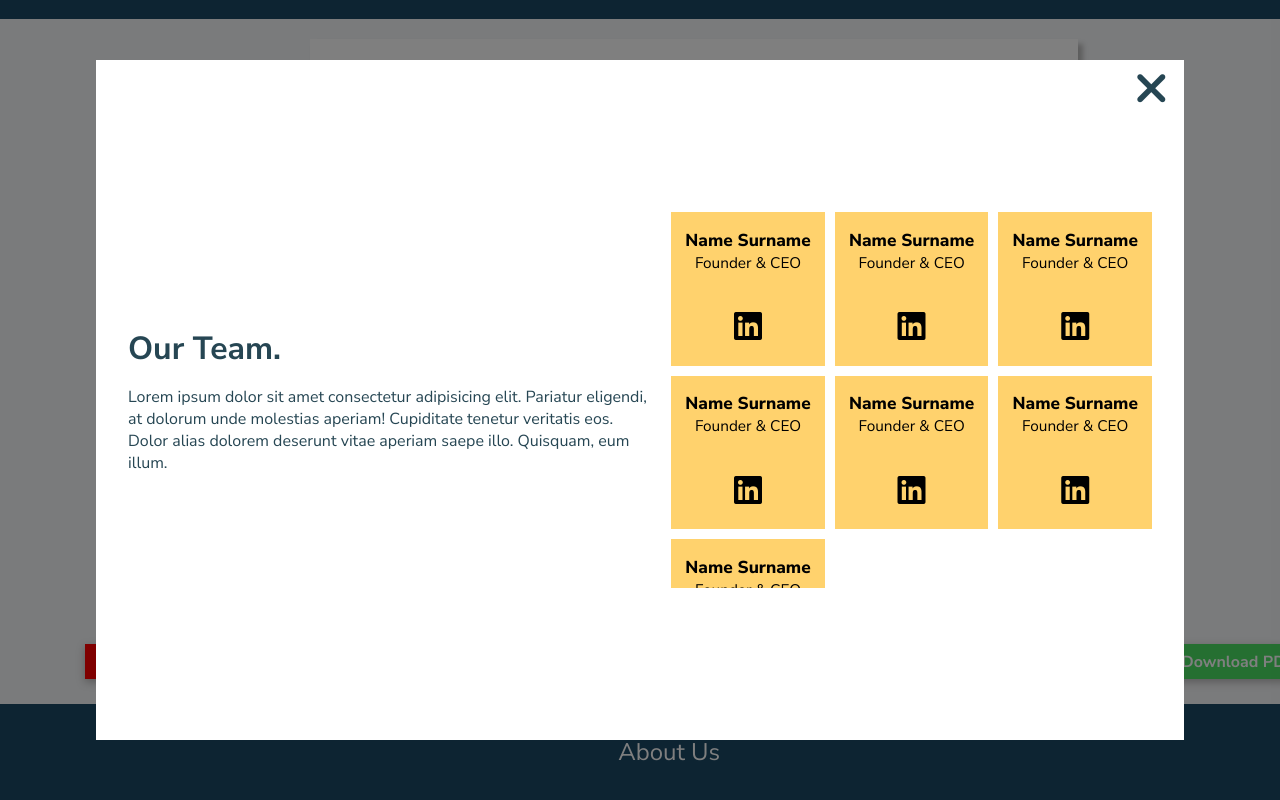
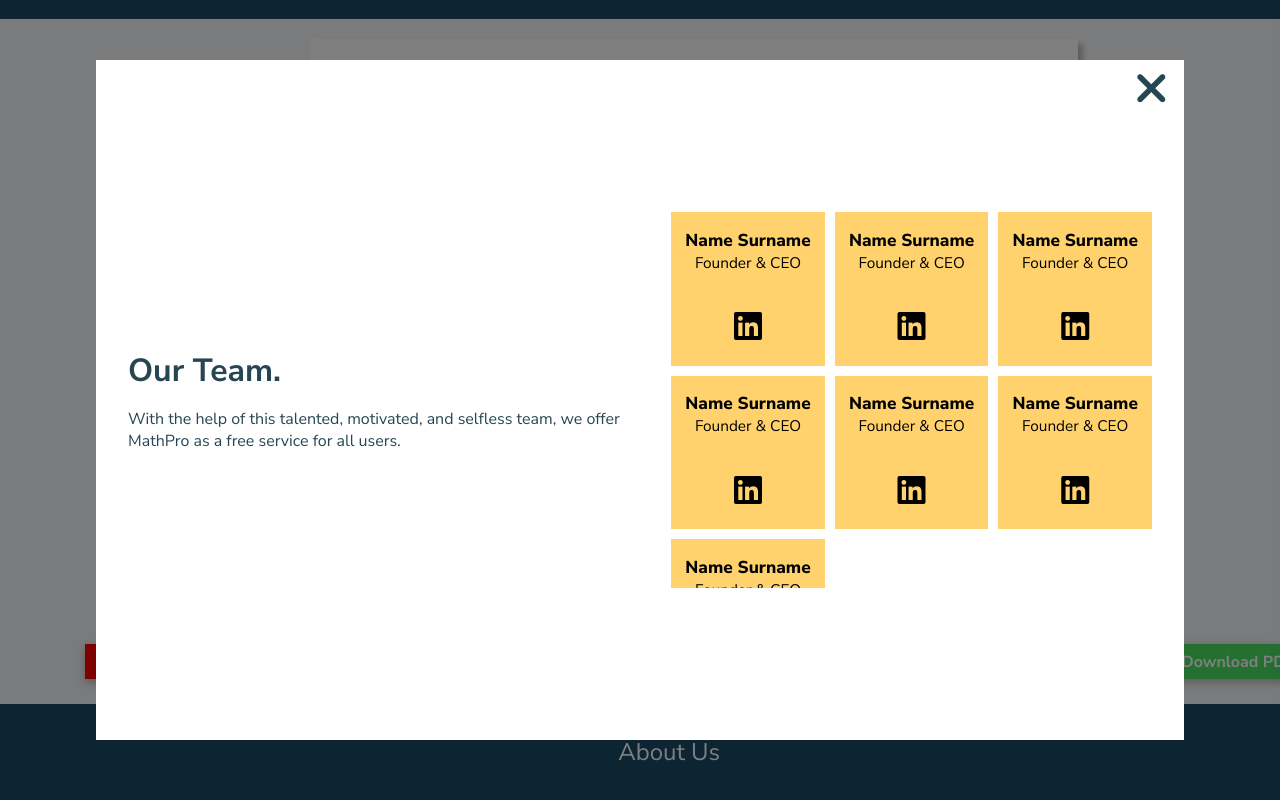
Before and after one commit to DanielEtaat/MathProWeb, a React (Create React App) app in the folder client/: page /custom/1/pdf in a window 1280 px wide. Both pictures are taken after a click on the button "About Us". Shown: the part 51-851 px from the top of the page. Built offline with nearby package versions, Linux system fonts and the light colour scheme.

Commit message:
Update AboutUsModal.js

```diff
--- a/client/src/components/layout/AboutUsModal.js
+++ b/client/src/components/layout/AboutUsModal.js
@@ -41,10 +41,8 @@ const AboutUsModal = () => {
             <div className={aboutUsTextContainer}>
               <h1>Our Team.</h1>
               <p className={aboutUsText}>
-                Lorem ipsum dolor sit amet consectetur adipisicing elit.
-                Pariatur eligendi, at dolorum unde molestias aperiam! Cupiditate
-                tenetur veritatis eos. Dolor alias dolorem deserunt vitae
-                aperiam saepe illo. Quisquam, eum illum.
+                With the help of this talented, motivated, and selfless team,
+                we offer MathPro as a free service for all users.
               </p>
             </div>
             <div className={aboutUsProfiles}>
```
